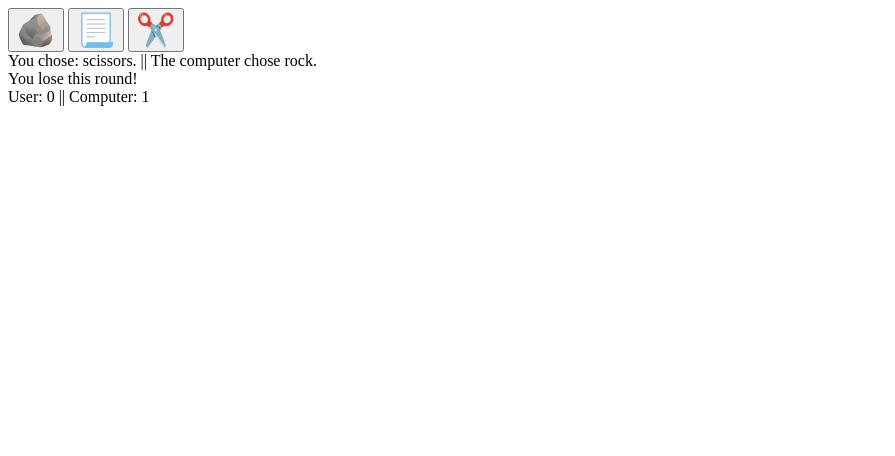
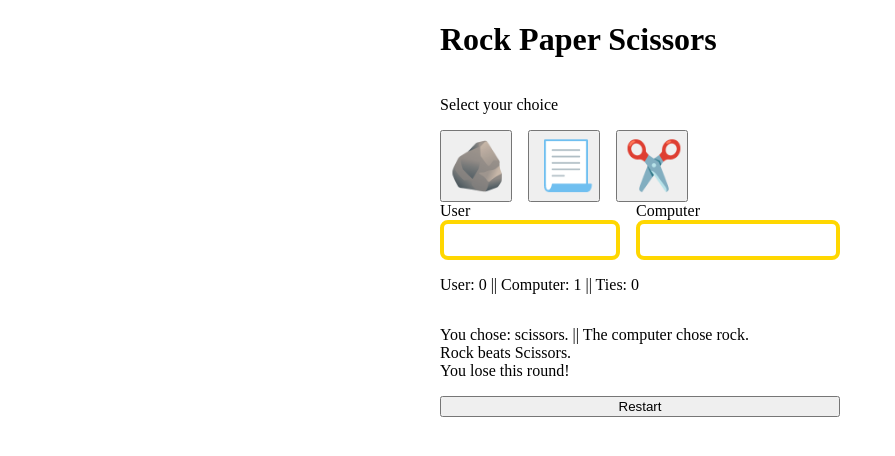
Before and after one commit to j-petz/rock-paper-scissors, a plain HTML site: page index.html in a window 1280 px wide. Both pictures are taken after a click on the button "✂️". Shown: the whole page, without its empty margins (0-895 px from the left). Drawn offline with Linux system fonts and the light colour scheme.

Commit message:
Add a restart button and some styling

```diff
--- a/index.html
+++ b/index.html
@@ -9,11 +9,30 @@
 </head>
 
 <body>
-    <button data-value="rock">🪨</button>
-    <button data-value="paper">📃</button>
-    <button data-value="scissors">✂️</button>
-    <div id="result"></div>
-    <div id="score"></div>
+    <main>
+        <h1>Rock Paper Scissors</h1>
+        <p>Select your choice</p>
+        <div class="wrapper">
+            <button data-value="rock">🪨</button>
+            <button data-value="paper">📃</button>
+            <button data-value="scissors">✂️</button>
+        </div>
+        <div class="selection-wrapper">
+            <div>
+                <div class="label">User</div>
+                <div class="selection" id="selection-user"></div>
+            </div>
+            <div>
+                <div class="label">Computer</div>
+                <div class="selection" id="selection-computer"></div>
+            </div>
+        </div>
+        <p id="score">
+        </p>
+        <p id="message">
+        </p>
+        <button id="restart">Restart</button>
+    </main>
 
     <script src="script.js" type="text/javascript"></script>
 </body>
--- a/script.js
+++ b/script.js
@@ -10,16 +10,18 @@ function getComputerChoice() {
     }
 }
 
-const buttons = document.querySelectorAll("button");
+const buttons = document.querySelectorAll(".wrapper button");
 buttons.forEach((button) => {
     button.addEventListener("click", playRound);
 });
 
 let userScore = 0;
 let computerScore = 0;
+let ties = 0;
+let rounds = 0;
 
-let result = document.querySelector("#result");
-result.setAttribute("style", "white-space: pre");
+let message = document.querySelector("#message");
+message.setAttribute("style", "white-space: pre");
 
 function playRound(e) {
     let userChoice = e.target.dataset.value;
@@ -28,32 +30,53 @@ function playRound(e) {
     let score = document.querySelector("#score");
     score.setAttribute("style", "white-space: pre");
 
-    result.textContent = `You chose: ${userChoice}. || The computer chose ${computerChoice}.`;
+    message.textContent = `You chose: ${userChoice}. || The computer chose ${computerChoice}.`;
 
     // Compare userChoice and computerChoice
     if (userChoice === "rock" && computerChoice === "scissors") {
-        result.textContent += `\r\nRock beats Scissors.\r\nYou won this round!`;
+        message.textContent += `\r\nRock beats Scissors.\r\nYou won this round!`;
         userScore++;
     } else if (userChoice === "paper" && computerChoice === "rock") {
-        result.textContent += `\r\nPaper beats Rock.\r\nYou won this round!`;
+        message.textContent += `\r\nPaper beats Rock.\r\nYou won this round!`;
         userScore++;
     } else if (userChoice === "scissors" && computerChoice === "paper") {
-        result.textContent += `\r\nScissors beats Paper.\r\nYou won this round!`;
+        message.textContent += `\r\nScissors beats Paper.\r\nYou won this round!`;
         userScore++;
     } else if (userChoice === computerChoice) {
-        result.textContent += `\r\nIt's a tie!`;
-    } else {
-        result.textContent += `\r\nYou lose this round!`;
+        message.textContent += `\r\nIt's a tie!`;
+        ties++;
+    } else if (computerChoice === "rock" && userChoice === "scissors") {
+        message.textContent += `\r\nRock beats Scissors.\r\nYou lose this round!`;
+        computerScore++;
+    } else if (computerChoice === "paper" && userChoice === "rock") {
+        message.textContent += `\r\nPaper beats Rock.\r\nYou lose this round!`;
+        computerScore++;
+    } else if (computerChoice === "scissors" && userChoice === "paper") {
+        message.textContent += `\r\nScissors beats Paper.\r\nYou lose this round!`;
         computerScore++;
     }
-    score.textContent = `User: ${userScore} || Computer: ${computerScore}`;
+    rounds++;
+    score.textContent = `User: ${userScore} || Computer: ${computerScore} || Ties: ${ties}`;
 
     // Declare the final winner
     if (userScore == 5) {
-        score.textContent += `\r\nYou won ${userScore} out of 5 rounds.\r\nYou are the winner of the match! 🥳`;
+        score.textContent += `\r\nYou won ${userScore} out of ${rounds} rounds.\r\nYou are the winner of the match! 🥳`;
         buttons.forEach((button) => (button.disabled = true));
     } else if (computerScore == 5) {
-        score.textContent += `\r\nThe computer won ${computerScore} out of 5 rounds.\r\nYou lose the match ☹️`;
+        score.textContent += `\r\nThe computer won ${computerScore} out of ${rounds} rounds.\r\nYou lose the match ☹️`;
         buttons.forEach((button) => (button.disabled = true));
     }
 }
+
+// TODO: add reset button
+let btnRestart = document.querySelector("#restart");
+btnRestart.addEventListener("click", restartGame);
+
+function restartGame() {
+    buttons.forEach((button) => (button.disabled = false));
+    userScore = 0;
+    computerScore = 0;
+    ties = 0;
+    message.textContent = "";
+    score.textContent = "";
+}
--- a/styles.css
+++ b/styles.css
@@ -1,3 +1,42 @@
-button {
-    font-size: 2rem;
+* {
+    box-sizing: border-box;
 }
+body {
+    display: flex;
+    justify-content: center;
+    height: 100dvh;
+    margin: 0;
+}
+
+main {
+    display: flex;
+    flex-direction: column;
+    width: clamp(calc(320px - 2rem), 400px, calc(100% - 2rem));
+    margin: 0 1rem;
+}
+
+.wrapper {
+    display: flex;
+    gap: 1rem;
+}
+
+.wrapper button {
+    width: 72px;
+    font-size: 3rem;
+    aspect-ratio: 1 / 1;
+}
+
+.selection-wrapper {
+    display: flex;
+    gap: 1rem;
+}
+
+.selection-wrapper div {
+    flex: 1 1 auto;
+}
+
+.selection {
+    border: 4px solid gold;
+    padding: 1rem;
+    border-radius: 8px;
+}
```
